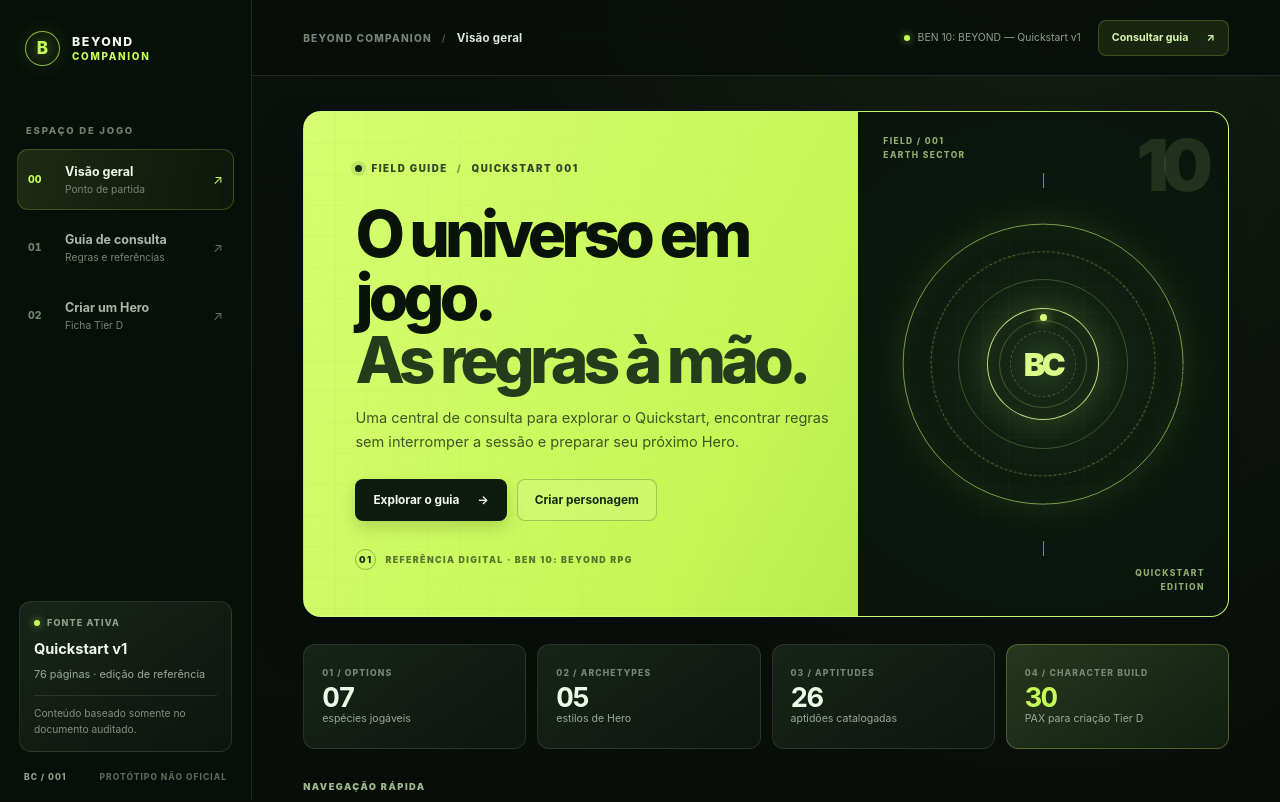
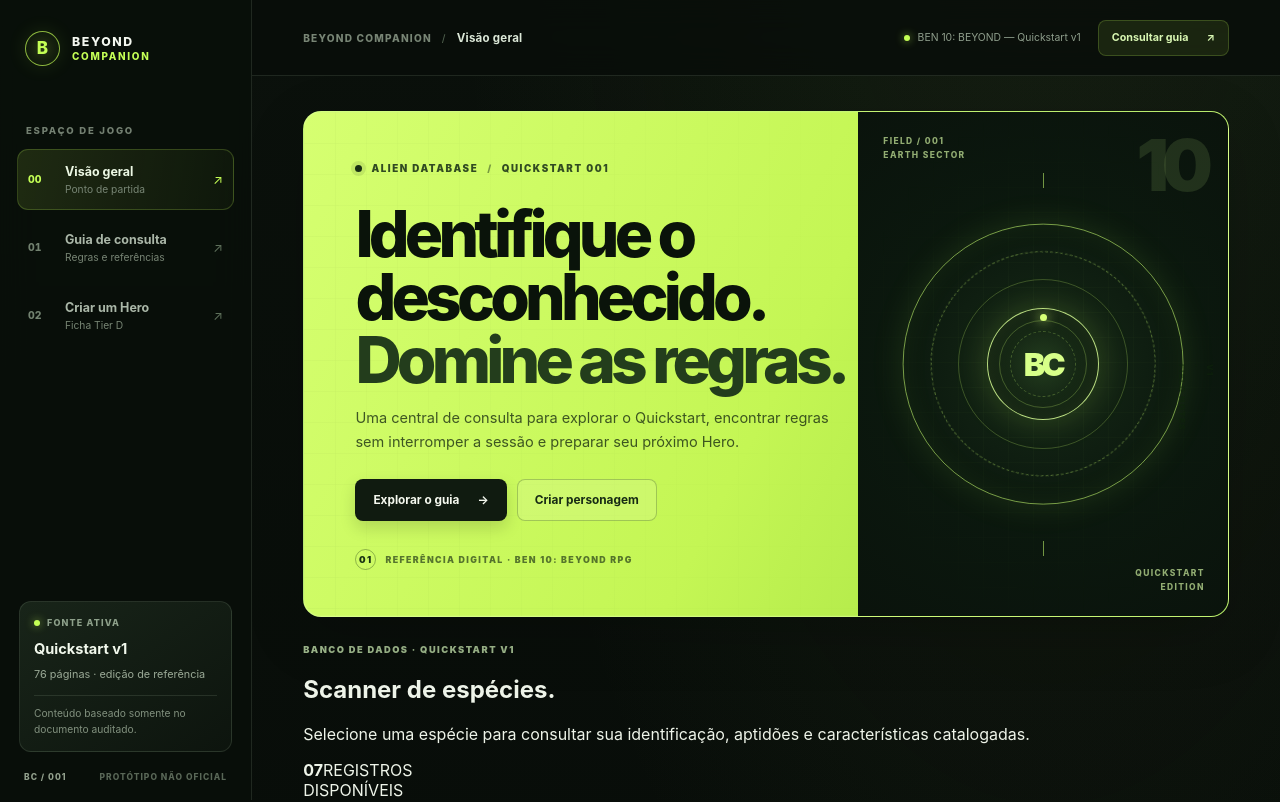
Before and after one commit to ZaraTakion/beyond-companion, a React (Vite) app: page / in a window 1280 px wide. Shown: the top 802 px of the page. Built offline with nearby package versions, Linux system fonts and the light colour scheme.

Commit message:
feat(ui): integrate species scanner into dashboard

```diff
--- a/src/App.tsx
+++ b/src/App.tsx
@@ -2,6 +2,7 @@ import { useState } from 'react';
 import { ruleset } from './data/ruleset';
 import CharacterBuilder from './components/CharacterBuilder';
 import QuickReference from './components/QuickReference';
+import SpeciesScanner from './components/SpeciesScanner';
 import './styles.css';
 
 type Tab = 'overview' | 'guide' | 'builder';
@@ -84,8 +85,8 @@ export default function App() {
             <div className="dashboard">
               <section className="home-hero">
                 <div className="hero-copy">
-                  <div className="hero-eyebrow"><span className="hero-eyebrow-dot" /> FIELD GUIDE <span>/</span> QUICKSTART 001</div>
-                  <h1>O universo em jogo.<br /><em>As regras à mão.</em></h1>
+                  <div className="hero-eyebrow"><span className="hero-eyebrow-dot" /> ALIEN DATABASE <span>/</span> QUICKSTART 001</div>
+                  <h1>Identifique o desconhecido.<br /><em>Domine as regras.</em></h1>
                   <p>Uma central de consulta para explorar o Quickstart, encontrar regras sem interromper a sessão e preparar seu próximo Hero.</p>
                   <div className="hero-actions">
                     <button type="button" className="button button-dark" onClick={() => setTab('guide')}>Explorar o guia <span aria-hidden="true">→</span></button>
@@ -107,6 +108,8 @@ export default function App() {
                 </div>
                 <div className="hero-side-index"><span>V1</span><span>·</span><span>FIELD NOTES</span></div>
               </section>
+
+              <SpeciesScanner />
 
               <section className="metrics-row" aria-label="Resumo do conteúdo">
                 <div className="metric-card">
```
